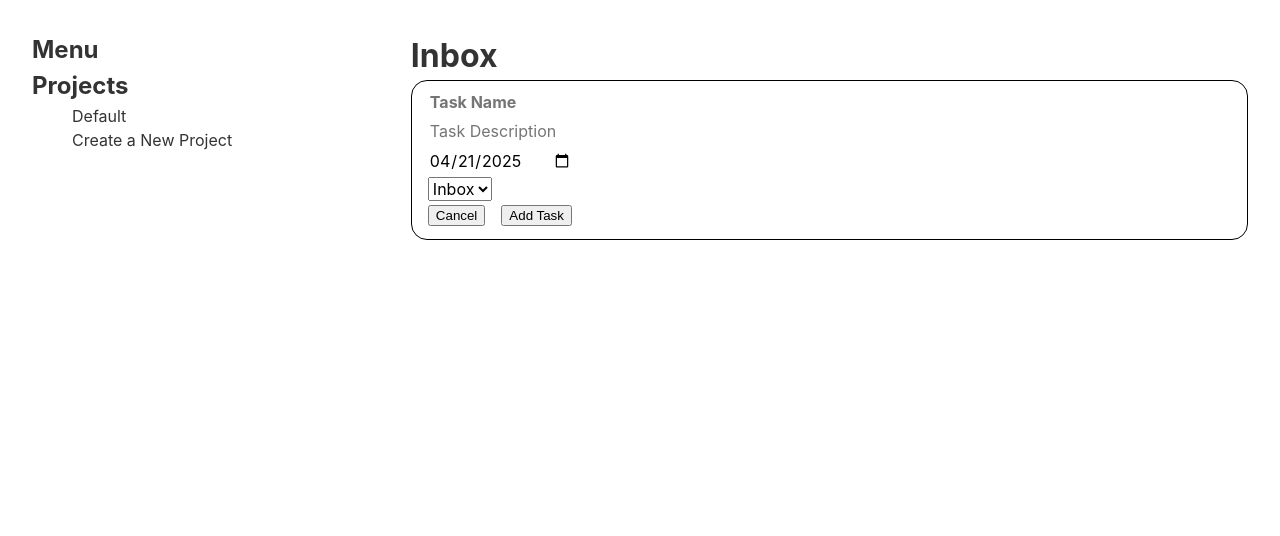
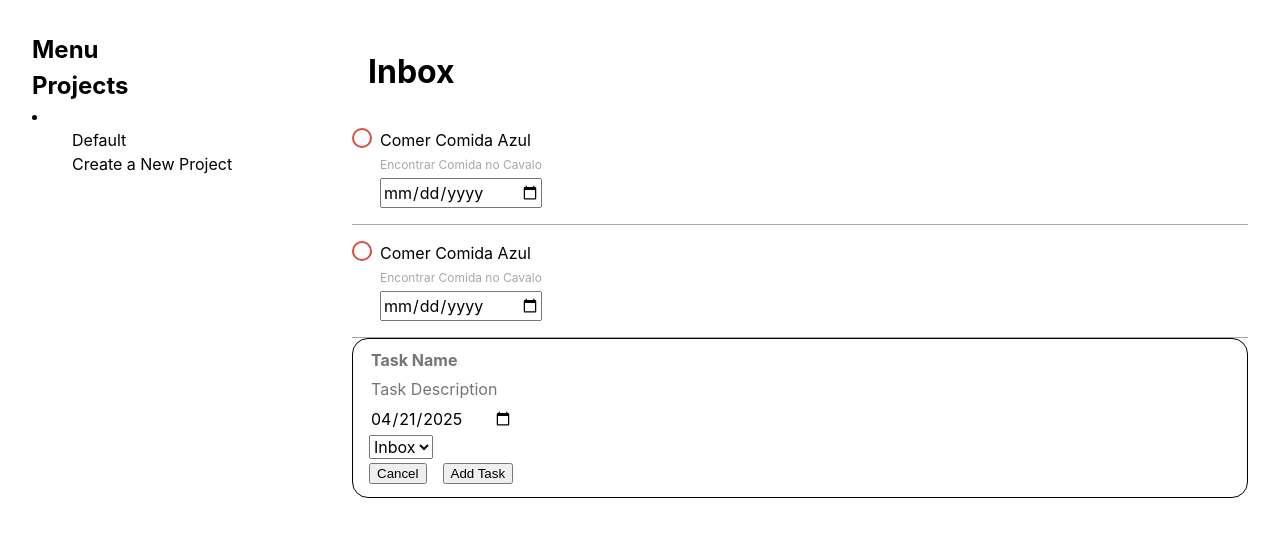
Before and after one commit to vini-ar/todo-list, a website built with webpack: page src/index.html in a window 1280 px wide. Both pictures are taken after a click on the button "Add New Task". Built offline with nearby package versions, Linux system fonts and the light colour scheme.

Commit message:
Change Project Layout

```diff
--- a/src/index.html
+++ b/src/index.html
@@ -20,12 +20,30 @@
             </div>
         </div>
         <div class="content">
-            <div class="content__title">
-                <h1>Inbox</h1>
+            <div class="header">
+                <h1 class="header__project-name">Inbox</h1>
             </div>
-            <div class="task-list__container">
-                <li class="task-list">
-                </li>
+            <div class="task-list">
+                <div class="task-list__item">
+                    <div class="task-list__checkbox-wrapper">
+                        <input class="task-list__checkbox-input" type="checkbox">
+                    </div>
+                    <div class="task-list__info">
+                            <span class="task-list__name">Comer Comida Azul</span>
+                            <span class="task-list__description">Encontrar Comida no Cavalo</span>
+                            <input class="task-list__date" type="date" value="">
+                    </div>
+                </div>
+                <div class="task-list__item">
+                    <div class="task-list__checkbox-wrapper">
+                        <input class="task-list__checkbox-input" type="checkbox">
+                    </div>
+                    <div class="task-list__info">
+                            <span class="task-list__name">Comer Comida Azul</span>
+                            <span class="task-list__description">Encontrar Comida no Cavalo</span>
+                            <input class="task-list__date" type="date" value="">
+                    </div>
+                </div>
             </div>
             <div class="task-add">
                 <div class="task-add__button-container">
@@ -74,8 +92,8 @@
                         <button class="task-add__submit" type="submit" form="task-add-form">Add Task</button>
                     </div>
                 </div>
+            </div>
         </div>
-    </div>
 
 </body>
 </html>
--- a/src/styles.css
+++ b/src/styles.css
@@ -1,6 +1,6 @@
 :root {
-  --main-black: #333;
-  --main-gray-strong: #AEB3AC;
+  --main-black: #000000;
+  --main-gray-strong: #A8A8A8;
   --main-gray-light: #F4F4F4;
   --main-white: #FAFAFA;
   --main-yellow: #ACB8A8;
@@ -52,6 +52,10 @@ h1, h2, h3, h4, h5, h6 {
     isolation: isolate;
   }
 
+  .hide {
+    display: none;
+  }
+
   .sidebar {
     grid-area: sidebar;
     border-radius: 10px;
@@ -64,68 +68,22 @@ h1, h2, h3, h4, h5, h6 {
   .container {
     height: 100vh;
     display: grid;
-    grid-template-columns: repeat(1fr, 4);
+    grid-template-columns: 320px 1fr 1fr 1fr;
     grid-template-rows: auto;
     grid-template-areas:
     "sidebar content content content";
     padding: 2rem;
   }
 
-  li {
-    list-style-type: none;
+  .header__project-name {
+    padding: 1rem;
   }
 
-  ul.task-item {
-    display: flex;
-    flex-direction: row;
-    gap: 1rem;
-    margin: 0;
-    padding: 0.5rem;
-  }
   .container-task-add-btn {
     border: 1px solid var(--main-black);
     border-width: 1px 0px 1px 0px;
   }
 
-  ul.task-item {
-    border: 1px solid ;
-    border-width: 0px 0px 1px 0px;
-  }
-
-
-.container-task-add-btn {
-    width: 100%;
-    background: none;
-    color: var(--main-gray-strong);
-    border: none;
-    padding: 0.5rem 0;
-    font: inherit;
-    cursor: pointer;
-    outline: inherit;
-    display: flex;
-    flex-direction: row;
-    border-top: 1px solid var(--main-gray-strong)
-  }
-
-  .container-task-add-btn:hover {
-    color: var(--main-red)
-  }
-  .task-add__button {
-    width: 100%;
-    background: none;
-    color: inherit;
-    border: none;
-    padding: 0;
-    font: inherit;
-    cursor: pointer;
-    outline: inherit;
-    display: flex;
-    flex-direction: row;
-  }
-
-  .hide {
-    display: none;
-  }
 
   .task-add__form-container {
     border: 1px solid black;
@@ -166,3 +124,51 @@ h1, h2, h3, h4, h5, h6 {
   .hide {
     display: none;
   }
+
+.task-list__item {
+  display: flex;
+  flex-direction: row;
+  gap: 0.5rem;
+  padding: 1rem 0;
+  border-bottom: 1px solid var(--main-gray-strong);
+}
+.task-list__checkbox-input {
+  appearance: none;
+  width: 20px;
+  height: 20px;
+  border: 2px solid var(--main-red);
+  border-radius: 1rem;
+  cursor: pointer;
+  position: relative;
+  background-color: white;
+}
+
+.task-list__checkbox-input::after {
+  content: "";
+  position: absolute;
+  top: 2px;
+  left: 6px;
+  width: 5px;
+  height: 10px;
+  border: solid white;
+  border-width: 0 2px 2px 0;
+  transform: rotate(45deg);
+  display: none;
+}
+
+.task-list__checkbox-input:checked {
+  background-color: var(--main-red);
+}
+
+.task-list__checkbox-input:checked::after {
+  display: block;
+}
+.task-list__info {
+  display: flex;
+  flex-direction: column;
+  gap: 0.25rem;
+}
+.task-list__description {
+  font-size: 0.75rem;
+  color: var(--main-gray-strong);
+}
```
